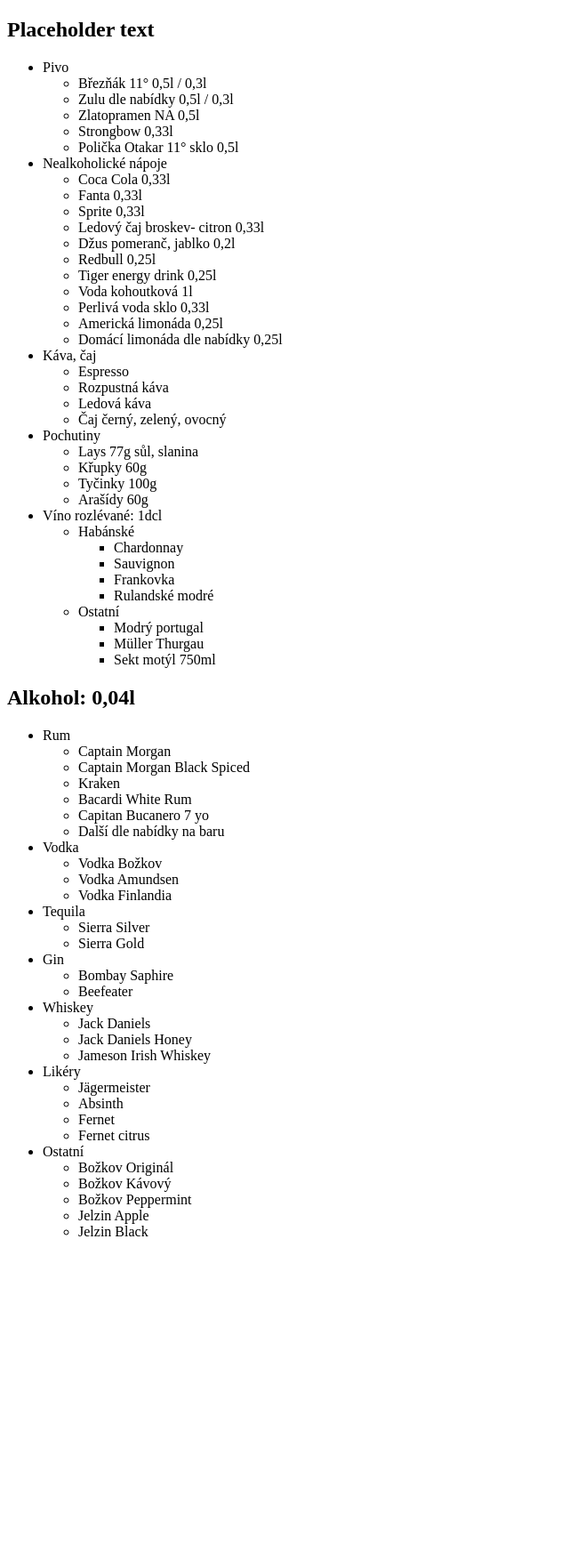
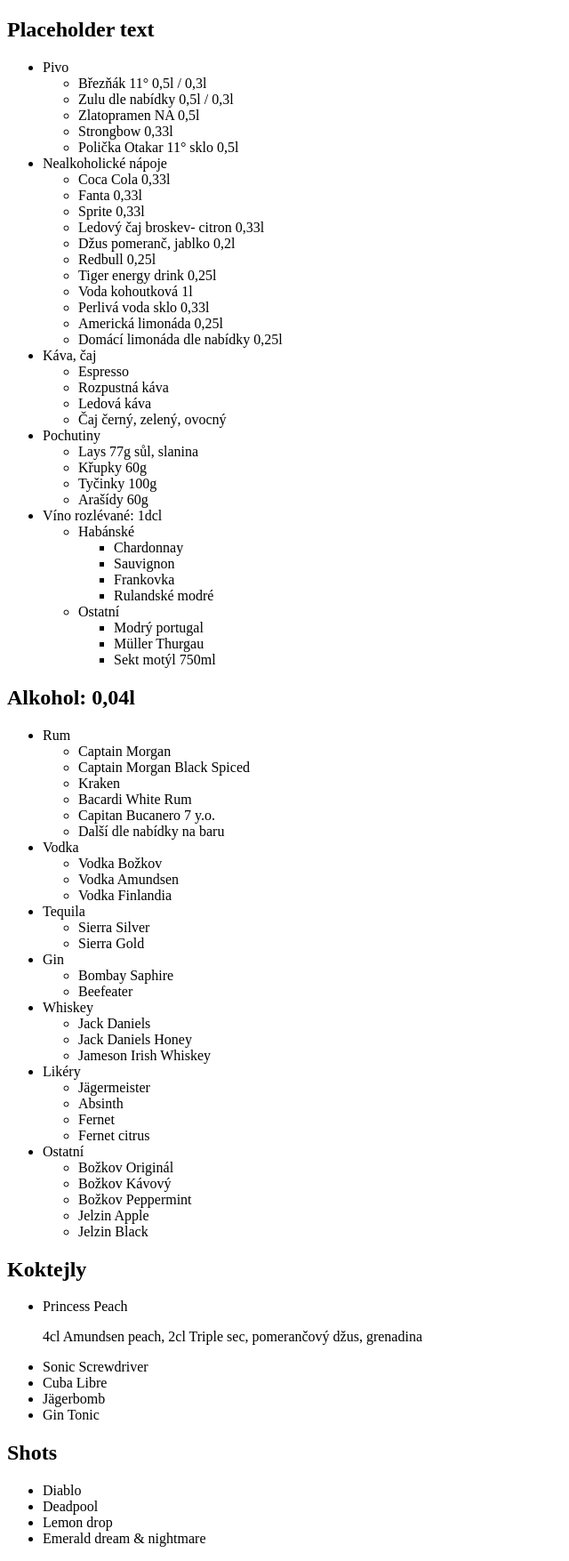
Before and after one commit to icycoba/icycoba.github.io, a Jekyll site: the page nabidka.html, which Jekyll copies as it is, in a window 1280 px wide. Shown: the whole page at 89% size, without its empty margins (0-640 px from the left). Built offline with Jekyll 4.4.1, drawn with Linux system fonts in a browser that asks for light colours; before the commit the page ends 1410 px from its top, so only the background shows below that.

Commit message:
Updated list with cocktails and shots

```diff
--- a/nabidka.html
+++ b/nabidka.html
@@ -71,7 +71,7 @@
           <li>Captain Morgan Black Spiced</li>
           <li>Kraken</li>
           <li>Bacardi White Rum</li>
-          <li>Capitan Bucanero 7 yo</li>
+          <li>Capitan Bucanero 7 y.o.</li>
           <li>Další dle nabídky na baru</li>
         </ul>
       <li>Vodka</li>
@@ -112,5 +112,21 @@
           <li>Jelzin Black</li>
         </ul>
     </ul>
+    <h2>Koktejly</h2>
+    <ul>
+      <li>Princess Peach</li>
+        <p>4cl Amundsen peach, 2cl Triple sec, pomerančový džus, grenadina</p>
+      <li>Sonic Screwdriver</li>
+      <li>Cuba Libre</li>
+      <li>Jägerbomb</li>
+      <li>Gin Tonic</li>
+    </ul>
+    <h2>Shots</h2>
+    <ul>
+      <li>Diablo</li>
+      <li>Deadpool</li>
+      <li>Lemon drop</li>
+      <li>Emerald dream &amp; nightmare</li>
+    </ul>
   </body>
 </html>
```
